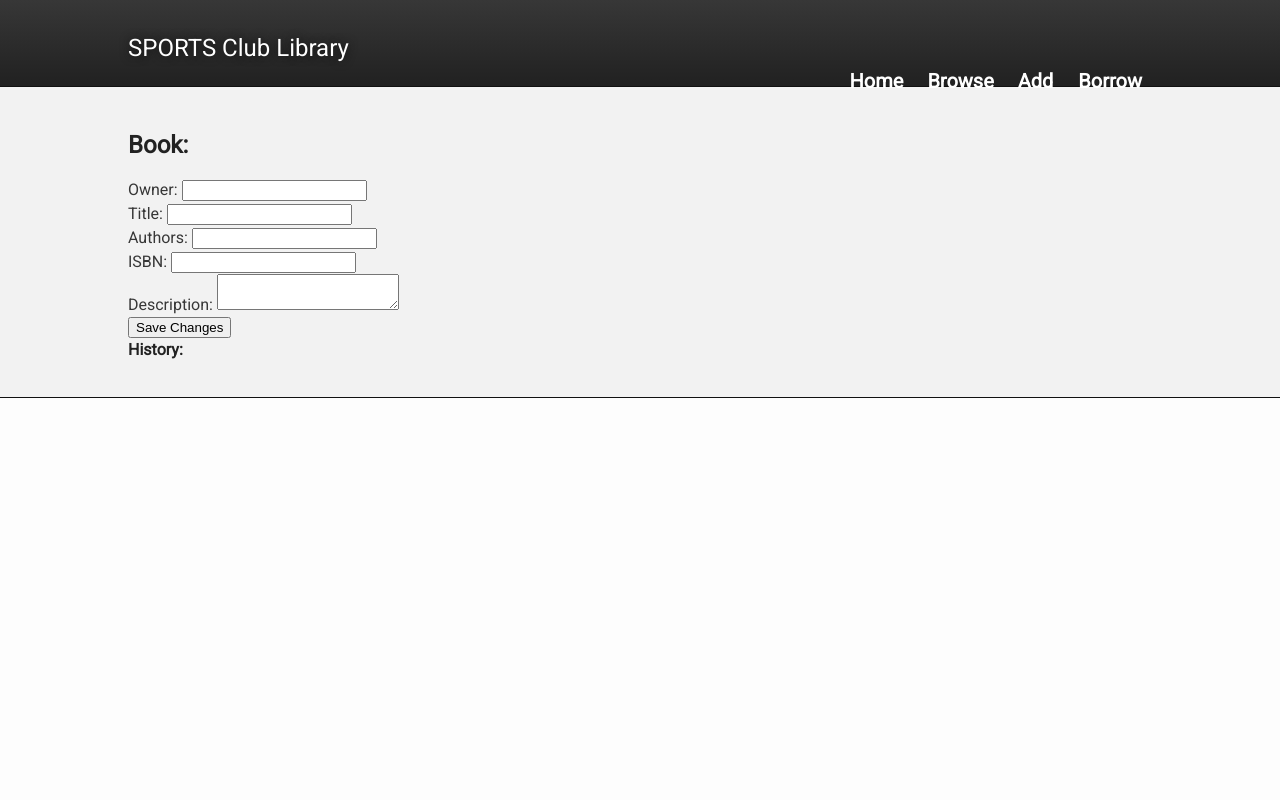
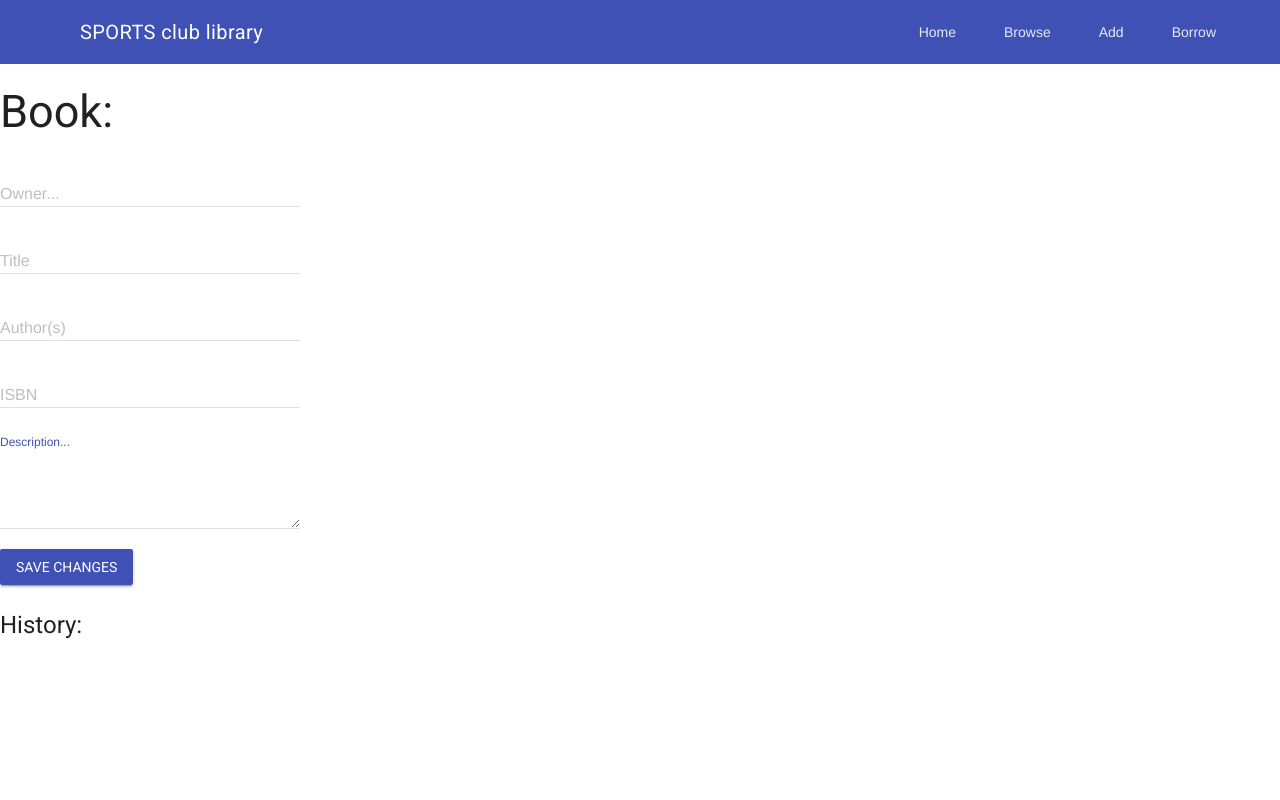
Before and after one commit to muncus/book-club-library, a Python web app: template templates/book_edit.html in a window 1280 px wide. Run offline with Jinja, Linux system fonts and the light colour scheme; the template is opened without the code that fills it, so the values that code supplies are empty.

Commit message:
migrate templates to use Material Design Lite (getmdl.io)
This enables the use of icons and toggles, so we can express interest in
a book without reloading the page.

```diff
--- a/templates/book_edit.html
+++ b/templates/book_edit.html
@@ -7,27 +7,54 @@
     </div>
     {% endfor %}
     <form method="post">
-      Owner: <input type=text name="owner" value="{{ book.owner_displayname() }}" list="known_users"/><br/>
-      Title: <input type=text name="title" value="{{ book.title }}"/><br/>
-      Authors: <input type=text name="author" value="{{ book.author | join(',')}}"/><br/>
-      ISBN: <input type=text name="isbn" value="{{ book.isbn }}"/><br/>
-      Description: <textarea name="description" >{{ book.description }}</textarea><br/>
-      <button type=submit>Save Changes</button><br/>
+      <div class="mdl-textfield mdl-js-textfield mdl-textfield--floating-label">
+        <input class="mdl-textfield__input" type="text" name="owner" id="owner"
+          value="{{ book.owner_displayname() }}" list="known_users" />
+        <label class="mdl-textfield__label" for="owner">Owner...</label>
+      </div><br/>
+      <div class="mdl-textfield mdl-js-textfield mdl-textfield--floating-label">
+        <input class="mdl-textfield__input" type="text" name="title" id="title"
+          value="{{ book.title }}">
+        <label class="mdl-textfield__label" for="title">Title</label>
+      </div><br/>
+      <div class="mdl-textfield mdl-js-textfield mdl-textfield--floating-label">
+        <input class="mdl-textfield__input" type="text" name="author" id="author"
+          value="{{ book.author | join(',') }}">
+        <label class="mdl-textfield__label" for="author">Author(s)</label>
+      </div><br/>
+      <div class="mdl-textfield mdl-js-textfield mdl-textfield--floating-label">
+        <input class="mdl-textfield__input" type="text" name="isbn" id="isbn"
+          value="{{ book.isbn }}">
+        <label class="mdl-textfield__label" for="isbn">ISBN</label>
+      </div><br/>
+      <div class="mdl-textfield mdl-js-textfield mdl-textfield--floating-label">
+        <textarea class="mdl-textfield__input" type="text" rows= "4" name="description" id="description" >
+          {{ book.description }}
+        </textarea>
+        <label class="mdl-textfield__label" for="description">Description...</label>
+      </div><br/>
+      <button class="mdl-button mdl-js-button mdl-button--raised mdl-button--colored"
+          type=submit>Save Changes</button><br/>
       {% if book.key and book.is_available() %}
-      <a href="/borrow/{{ book.key.urlsafe() }}"><button type=button>Borrow</button></a>
+      <a href="/borrow/{{ book.key.urlsafe() }}">
+        <button class="mdl-button mdl-js-button mdl-button--raised mdl-button--colored" type=button>
+          Borrow</button></a><br/>
       {% endif %}
     </form>
       {% if book.key %}
       <input type=text hidden=true name="id" value="{{ book.key.urlsafe() }}">
     <form action="/book/{{ book.key.urlsafe() }}/delete" method="post">
-      <button type=submit>Delete Book</button><br/>
+      <button class="mdl-button mdl-js-button mdl-button--raised mdl-button--accent" type=submit>Delete Book</button><br/>
     </form>
       {% endif %}
       {% include "user_datalist.html" %}
     <h4>History:</h4>
-    <ul>
+    <ul class="mdl-list">
     {% for loan in book.history() %}
-      <li> {{ loan.start_date.strftime("%Y-%m-%d") }} - {{ loan.loaned_to.get().displayname }}</li>
+      <li class="mdl-list__item mdl-list__item--two-line">
+      <span class="mdl-list__item--primary-content">
+      {{ loan.start_date.strftime("%Y-%m-%d") }} - {{ loan.loaned_to.get().displayname }}
+      </span> </li>
     {% endfor %}
     </ul>
 {% endblock %}
--- a/templates/layout.html
+++ b/templates/layout.html
@@ -2,34 +2,44 @@
   <head>
     {% block head %}
     <title>Book Club Library</title>
-    <meta name="viewport" content="width=device-width" />
+    <meta name="viewport" content="width=device-width, initial-scale=1.0" />
     <link href='https://fonts.googleapis.com/css?family=Roboto' rel='stylesheet' type='text/css'>
-    <link rel="stylesheet" type="text/css" href="/static/main.css">
+    <!-- <link rel="stylesheet" type="text/css" href="/static/main.css"> -->
+    <link rel="stylesheet" href="https://fonts.googleapis.com/icon?family=Material+Icons">
+    <link rel="stylesheet" href="https://code.getmdl.io/1.3.0/material.indigo-pink.min.css">
+    <script defer src="https://code.getmdl.io/1.3.0/material.min.js"></script>
     {% endblock %}
   </head>
   <body>
     <!-- HEADER -->
-    <div id="header_wrap" class="outer">
-        <header class="inner">
-
-          <div>
-            <div id="project_tagline">SPORTS Club Library
-            </div>
-            <div class="nav">
-              <ul>
-      <li> <a href="/">Home</a></li>
-      <li> <a href="/books">Browse</a></li>
-      <li> <a id="add-link" href="/add/">Add</a> </li>
-      <li> <a id="borrow-link" href="/books">Borrow</a> </li>
-              </ul>
-            </div>
-          </div>
-
-        </header>
+<div class="mdl-layout mdl-js-layout">
+  <header class="mdl-layout__header mdl-layout__header--scroll">
+    <div class="mdl-layout__header-row">
+      <!-- Title -->
+      <span class="mdl-layout-title">SPORTS club library</span>
+      <!-- Add spacer, to align navigation to the right -->
+      <div class="mdl-layout-spacer"></div>
+      <!-- Navigation -->
+      <nav class="mdl-navigation">
+      <a class="mdl-navigation__link" href="/">Home</a>
+      <a class="mdl-navigation__link" href="/books">Browse</a>
+      <a class="mdl-navigation__link" id="add-link" href="/add/">Add</a>
+      <a class="mdl-navigation__link" id="borrow-link" href="/books">Borrow</a>
+      </nav>
     </div>
-
-    <div id="main_content_wrap" class="outer">
-      <section id="main_content" class="inner">
+  </header>
+  <div class="mdl-layout__drawer">
+    <span class="mdl-layout-title">Title</span>
+    <nav class="mdl-navigation">
+      <a class="mdl-navigation__link" href="/">Home</a>
+      <a class="mdl-navigation__link" href="/books">Browse</a>
+      <a class="mdl-navigation__link" href="/loans">Current Loans</a>
+      <a class="mdl-navigation__link" id="add-link" href="/add/">Add</a>
+      <a class="mdl-navigation__link" id="borrow-link" href="/books">Borrow</a>
+    </nav>
+  </div>
+  <main class="mdl-layout__content">
+    <div class="page-content"><!-- Your content goes here -->
     {% block flashed_messages %}
       {% with messages = get_flashed_messages() %}
         {% for message in messages %}
@@ -41,9 +51,10 @@
     {% block content %}
       There's content here.
     {% endblock %}
-      </section>
-    </div>
-  </body>
+   </div>
+  </main>
+</div>
+
     <script>
     if( /Android|iPhone|iPad|Mini/i.test(navigator.userAgent) ) {
       var mobile_add_url = "zxing://scan/?ret=" + location.origin + "{{add_url | escape }}&SCAN_FORMATS=EAN_13";
```
Also changed, not shown: templates/list_books.html (+27 -11 lines), templates/loan_edit.html (+21 -5 lines), templates/loans_list.html (+26 -10 lines).
